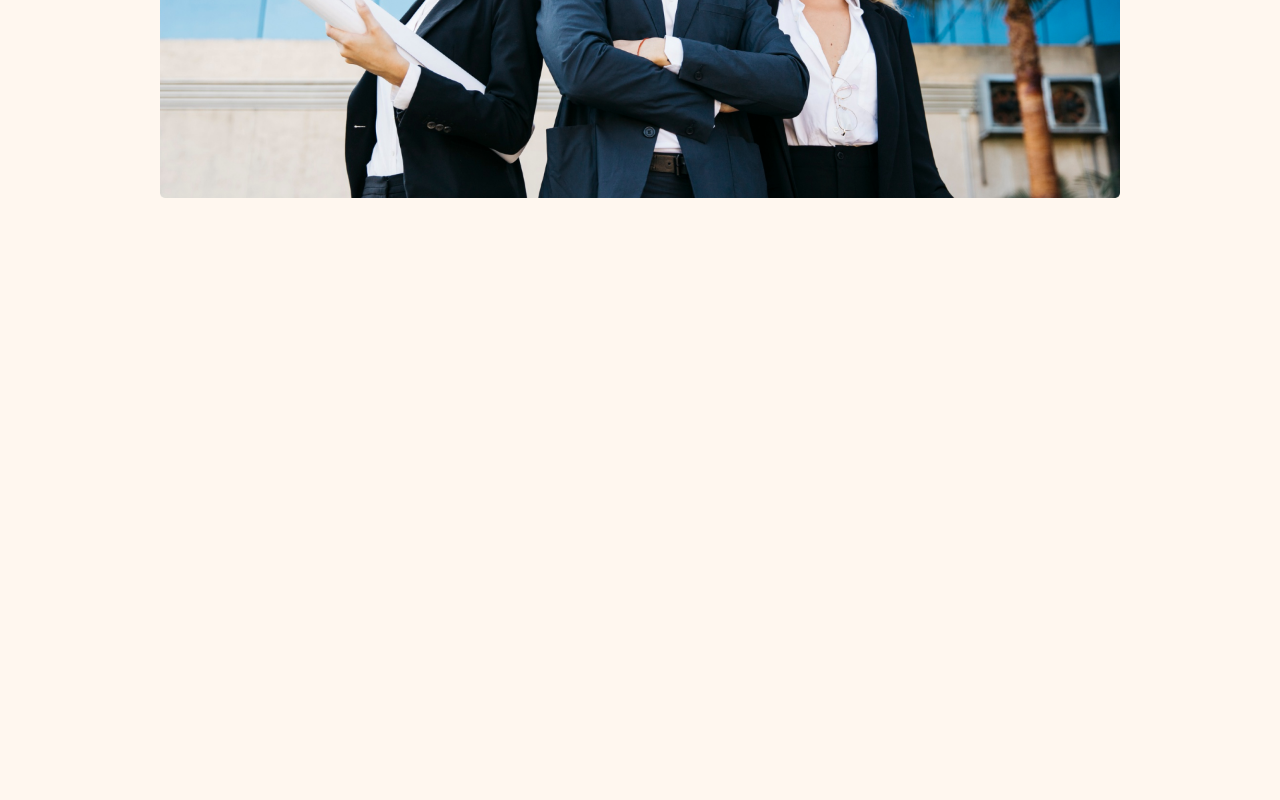
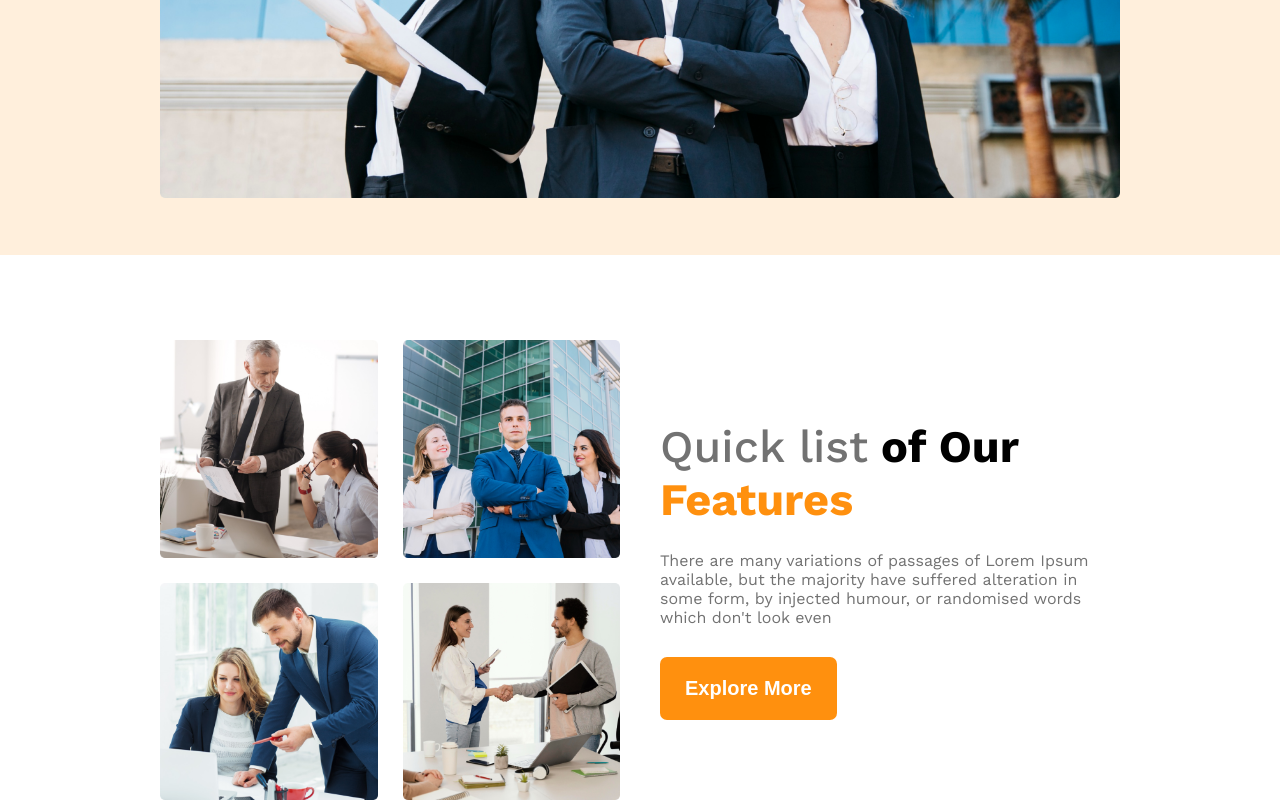
Before and after one commit to sahik7/g3-architects, a plain HTML site: page index.html in a window 1280 px wide. Shown: the part 745-1545 px from the top of the page. Before the commit the page ends 1000 px from the top, so only its background shows below. Drawn offline with nearby package versions, Linux system fonts and the light colour scheme.

Commit message:
features done

```diff
--- a/index.html
+++ b/index.html
@@ -17,6 +17,7 @@
 <body>
     <!-- Header, Navbar & Banner -->
     <header>
+        <div class="header">
             <div class="navbar">
                 <div class="logo-container">
                     <h1>G3 Architects</h1>
@@ -33,15 +34,30 @@
             <!-- Banner Section -->
             <div class="banner">
                 <h1 class="banner-title">Brand New <br> Group of Architects</h1>
-            <p class="banner-description">There are many variations of passages of Lorem Ipsum available, but the majority have suffered alteration in some form, by injected humour, or randomised words which don't look even</p>
+                <p class="section-description">There are many variations of passages of Lorem Ipsum available, but the majority have suffered alteration in some form, by injected humour, or randomised words which don't look even</p>
                 <button class="btn-primary">Explore More</button>
                 <div class="banner-image">
                     <img src="./images/banner.png" alt="">
                 </div>
             </div>
+        </div>
     </header>
     <!-- Main Section -->
     <main>
+        <!-- Features Section -->
+        <section class="features">
+            <div class="feature-images">
+                <img src="./images/team1.png" alt="">
+                <img src="./images/team2.png" alt="">
+                <img src="./images/team3.png" alt="">
+                <img src="./images/team4.png" alt="">
+            </div>
+            <div class="feature-info">
+                <h1 class="feature-title"><span class="feature-custom-grey">Quick list</span> of Our <span class="feature-custom-orange">Features</span></h1>
+                <p class="section-description">There are many variations of passages of Lorem Ipsum available, but the majority have suffered alteration in some form, by injected humour, or randomised words which don't look even</p>
+                <button class="btn-primary">Explore More</button>
+            </div>
+        </section>
     </main>
 </body>
 
--- a/styles/styles.css
+++ b/styles/styles.css
@@ -7,12 +7,16 @@
 body {
     font-family: 'Inter', sans-serif;
     font-family: 'Work Sans', sans-serif;
-    background-color: #ff8f0e10;
+}
+
+header{
+    background-color: #ff8f0e25;
+    height: 1000px;
 }
 
 
-.btn-primary{
-    background-color:#FF900E;
+.btn-primary {
+    background-color: #FF900E;
     font-size: 20px;
     font-weight: 600;
     color: #FFFFFF;
@@ -27,10 +31,9 @@
 
 
 /* Centered Containers */
-header{
+.header, section{
     margin: 0 auto;
     width: 75%;
-    height: 1000px;
 }
 
 
@@ -38,7 +41,7 @@
 
 
 /* Navbar Styles */
-.navbar{
+.navbar {
     display: flex;
     justify-content: space-between;
     align-items: center;
@@ -47,7 +50,7 @@
 }
 
 
-.label-list{
+.label-list {
     display: flex;
     width: 300px;
     justify-content: space-between;
@@ -68,35 +71,88 @@
 
 
 /* Banner */
-.banner{
+.banner {
     text-align: center;
     /* border: 1px solid black; */
- }
+}
 
 
 
-.banner-title{
+.banner-title {
     font-size: 64px;
     font-weight: 700;
 }
 
 
 
-.banner-description{
-    margin-top:25px;
-    font-size:16px;
+.section-description {
+    margin-top: 25px;
+    font-size: 16px;
     font-weight: 400;
     color: #727272;
 }
 
 
 
-.banner-image{
+.banner-image {
     margin-top: 50px;
 }
 
 
 
-.banner-image img{
+.banner-image img {
     width: 100%;
 }
+
+
+
+
+/* Features Section */
+.features {
+    display: flex;
+    justify-content: space-around;
+    align-items: center;
+    margin-top: 85px;
+}
+
+.feature-images {
+    display: grid;
+    grid-template-columns: repeat(2, 1fr);
+    grid-gap: 25px;
+    width: 50%;
+}
+
+
+.feature-images img {
+    width: 100%;
+}
+
+
+.feature-info{
+    width: 50%;
+    padding-left: 40px;
+}
+
+
+
+.feature-title {
+    font-size: 45px;
+}
+
+
+
+.feature-custom-grey {
+    font-weight: 500;
+    color: #727272;
+}
+
+
+
+.feature-custom-orange {
+    color: #FF900E;
+}
+
+
+.feature-description {
+    color: #727272;
+}
```
Lines whose indentation alone changed are shown as unchanged.
